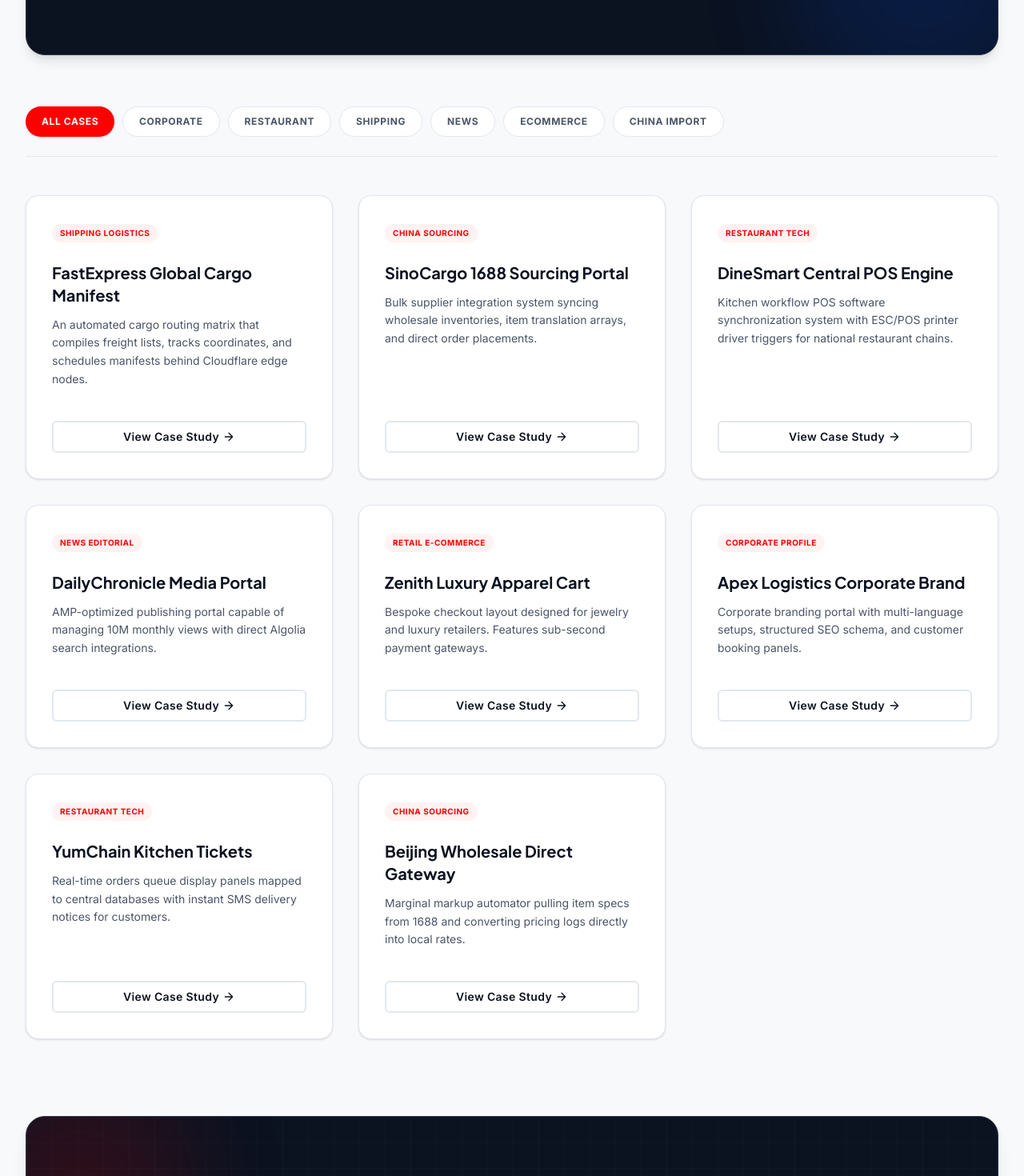
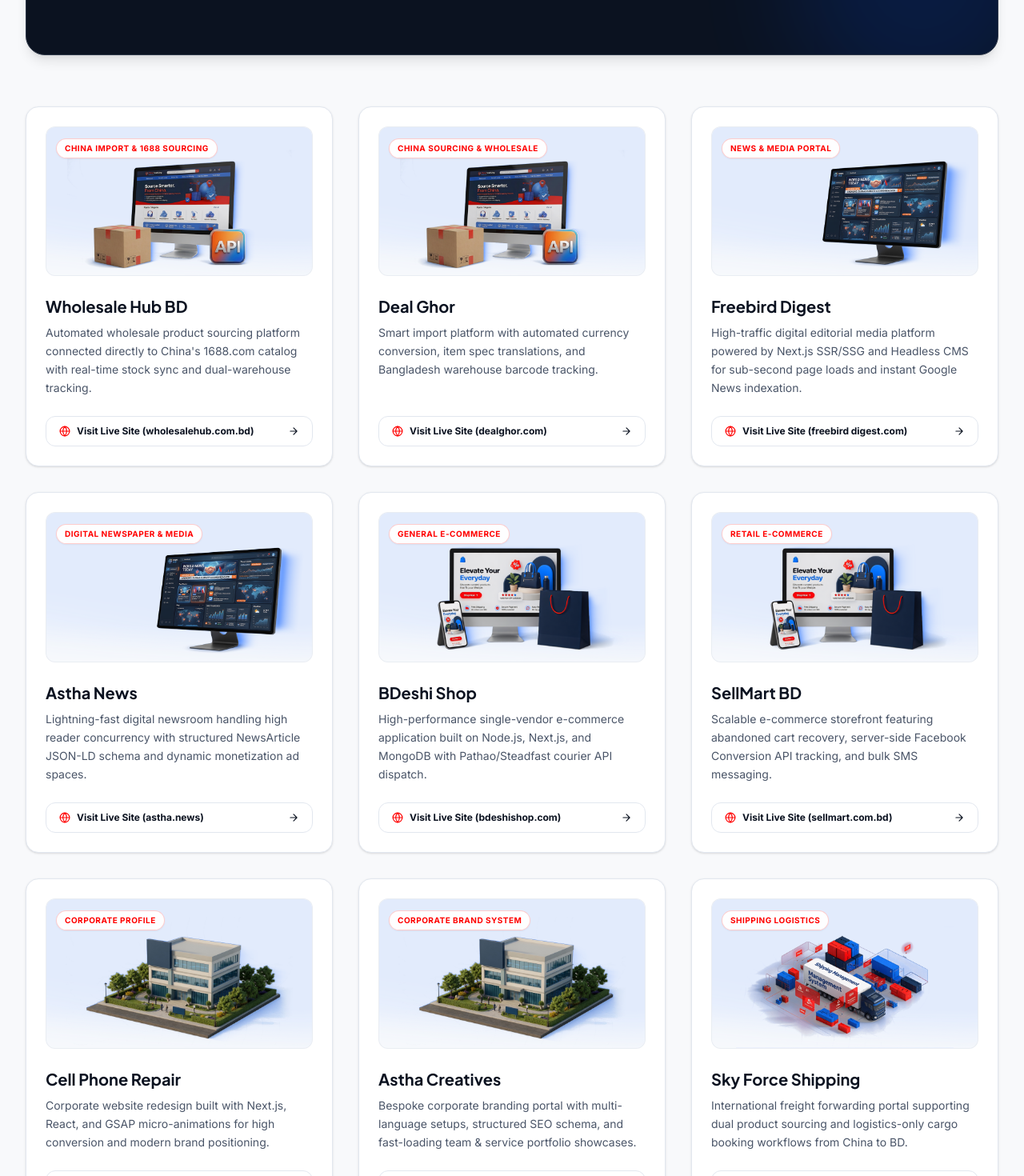
Before and after one commit to shahidul1920/redmin-digitech, a Next.js app: page /portfolio in a window 1280 px wide. Shown: the part 380-1850 px from the top of the page at 80% size. Built offline with nearby package versions, Linux system fonts and the light colour scheme.

Commit message:
case study

```diff
--- a/components/PortfolioFilters.jsx
+++ b/components/PortfolioFilters.jsx
@@ -1,123 +1,157 @@
 "use client";
 
-import React, { useState } from "react";
-import { ArrowRight } from "@/components/Icons";
+import React from "react";
+import Image from "next/image";
+import { ArrowRight, Globe } from "@/components/Icons";
 import Button from "./Button";
 
 export default function PortfolioFilters() {
-  const [activeFilter, setActiveFilter] = useState("all");
-
-  const categories = [
-    { id: "all", label: "All Cases" },
-    { id: "corporate", label: "Corporate" },
-    { id: "restaurant", label: "Restaurant" },
-    { id: "shipping", label: "Shipping" },
-    { id: "news", label: "News" },
-    { id: "ecommerce", label: "Ecommerce" },
-    { id: "china", label: "China Import" },
-  ];
-
   const projects = [
     {
-      title: "FastExpress Global Cargo Manifest",
-      desc: "An automated cargo routing matrix that compiles freight lists, tracks coordinates, and schedules manifests behind Cloudflare edge nodes.",
-      category: "shipping",
-      tag: "Shipping Logistics",
+      title: "Wholesale Hub BD",
+      tag: "China Import & 1688 Sourcing",
+      desc: "Automated wholesale product sourcing platform connected directly to China's 1688.com catalog with real-time stock sync and dual-warehouse tracking.",
+      url: "https://wholesalehub.com.bd",
+      image: "/1688-api-intragration (1).png",
     },
     {
-      title: "SinoCargo 1688 Sourcing Portal",
-      desc: "Bulk supplier integration system syncing wholesale inventories, item translation arrays, and direct order placements.",
-      category: "china",
-      tag: "China Sourcing",
+      title: "Deal Ghor",
+      tag: "China Sourcing & Wholesale",
+      desc: "Smart import platform with automated currency conversion, item spec translations, and Bangladesh warehouse barcode tracking.",
+      url: "https://dealghor.com",
+      image: "/1688-api-intragration (1).png",
     },
     {
-      title: "DineSmart Central POS Engine",
-      desc: "Kitchen workflow POS software synchronization system with ESC/POS printer driver triggers for national restaurant chains.",
-      category: "restaurant",
-      tag: "Restaurant Tech",
+      title: "Freebird Digest",
+      tag: "News & Media Portal",
+      desc: "High-traffic digital editorial media platform powered by Next.js SSR/SSG and Headless CMS for sub-second page loads and instant Google News indexation.",
+      url: "https://freebird digest.com",
+      image: "/mockup-laptop---.png",
     },
     {
-      title: "DailyChronicle Media Portal",
-      desc: "AMP-optimized publishing portal capable of managing 10M monthly views with direct Algolia search integrations.",
-      category: "news",
-      tag: "News Editorial",
+      title: "Astha News",
+      tag: "Digital Newspaper & Media",
+      desc: "Lightning-fast digital newsroom handling high reader concurrency with structured NewsArticle JSON-LD schema and dynamic monetization ad spaces.",
+      url: "https://astha.news",
+      image: "/mockup-laptop---.png",
     },
     {
-      title: "Zenith Luxury Apparel Cart",
-      desc: "Bespoke checkout layout designed for jewelry and luxury retailers. Features sub-second payment gateways.",
-      category: "ecommerce",
-      tag: "Retail E-Commerce",
+      title: "BDeshi Shop",
+      tag: "General E-Commerce",
+      desc: "High-performance single-vendor e-commerce application built on Node.js, Next.js, and MongoDB with Pathao/Steadfast courier API dispatch.",
+      url: "https://bdeshishop.com",
+      image: "/general-e-commerce--.png",
     },
     {
-      title: "Apex Logistics Corporate Brand",
-      desc: "Corporate branding portal with multi-language setups, structured SEO schema, and customer booking panels.",
-      category: "corporate",
-      tag: "Corporate Profile",
+      title: "SellMart BD",
+      tag: "Retail E-Commerce",
+      desc: "Scalable e-commerce storefront featuring abandoned cart recovery, server-side Facebook Conversion API tracking, and bulk SMS messaging.",
+      url: "https://sellmart.com.bd",
+      image: "/general-e-commerce--.png",
     },
     {
-      title: "YumChain Kitchen Tickets",
-      desc: "Real-time orders queue display panels mapped to central databases with instant SMS delivery notices for customers.",
-      category: "restaurant",
-      tag: "Restaurant Tech",
+      title: "Cell Phone Repair",
+      tag: "Corporate Profile",
+      desc: "Corporate website redesign built with Next.js, React, and GSAP micro-animations for high conversion and modern brand positioning.",
+      url: "https://cellphonerepair.com",
+      image: "/company-profile1.png",
     },
     {
-      title: "Beijing Wholesale Direct Gateway",
-      desc: "Marginal markup automator pulling item specs from 1688 and converting pricing logs directly into local rates.",
-      category: "china",
-      tag: "China Sourcing",
+      title: "Astha Creatives",
+      tag: "Corporate Brand System",
+      desc: "Bespoke corporate branding portal with multi-language setups, structured SEO schema, and fast-loading team & service portfolio showcases.",
+      url: "https://asthacreatives.com",
+      image: "/company-profile1.png",
+    },
+    {
+      title: "Sky Force Shipping",
+      tag: "Shipping Logistics",
+      desc: "International freight forwarding portal supporting dual product sourcing and logistics-only cargo booking workflows from China to BD.",
+      url: "https://skyforceshipping.com",
+      image: "/shipping-management.png",
+    },
+    {
+      title: "China Doting",
+      tag: "Wholesale Sourcing",
+      desc: "Automated 1688 API order placement system with integrated user panels, reseller margin rules, and OTP phone verification.",
+      url: "https://chinadoting.com",
+      image: "/1688-api-intragration (1).png",
+    },
+    {
+      title: "LumiSea BD",
+      tag: "Single-Vendor Commerce",
+      desc: "Modern e-commerce platform with intuitive customer checkout, multi-gateway payments, and automated courier parcel creation.",
+      url: "https://lumiseabd.com",
+      image: "/general-e-commerce--.png",
+    },
+    {
+      title: "Omnichannel Restaurant Ecosystem",
+      tag: "Restaurant Chain POS",
+      desc: "All-in-one POS, digital Kitchen Display System (KDS), automated recipe ingredient stock deduction, and multi-outlet central dashboard.",
+      url: "/products/restaurant-management",
+      image: "/Restaurant-Chain-Management.png",
     },
   ];
 
-  const filteredProjects =
-    activeFilter === "all"
-      ? projects
-      : projects.filter((p) => p.category === activeFilter);
-
   return (
-    <div className="space-y-12">
-      {/* Filters Navigation Panel */}
-      <div className="flex flex-wrap gap-2.5 justify-center md:justify-start border-b border-border pb-6">
-        {categories.map((cat) => {
-          const isActive = activeFilter === cat.id;
+    <div className="space-y-8">
+      {/* Portfolio Grid List */}
+      <div className="grid grid-cols-1 md:grid-cols-2 lg:grid-cols-3 gap-8">
+        {projects.map((proj, idx) => {
+          const isExternal = proj.url && proj.url.startsWith("http");
           return (
-            <button
-              key={cat.id}
-              onClick={() => setActiveFilter(cat.id)}
-              className={`px-5 py-2.5 rounded-full text-xs font-bold uppercase tracking-wider transition-colors duration-200 cursor-pointer ${
-                isActive
-                  ? "bg-brand text-white shadow-sm"
-                  : "bg-white text-text-secondary border border-border hover:border-dark hover:text-dark"
-              }`}
+            <div
+              key={idx}
+              className="group flex flex-col justify-between bg-white rounded-2xl border border-border p-6 shadow-sm hover:shadow-lg hover:-translate-y-1 transition-all duration-300 overflow-hidden"
             >
-              {cat.label}
-            </button>
-          );
-        })}
+              <div>
+                {/* Project Image */}
+                <div className="relative aspect-video w-full overflow-hidden rounded-xl bg-light mb-6 border border-border/60">
+                  <Image
+                    src={proj.image}
+                    alt={proj.title}
+                    width={600}
+                    height={340}
+                    className="object-cover w-full h-full group-hover:scale-105 transition-transform duration-500"
+                  />
+                  <div className="absolute top-3 left-3">
+                    <span className="inline-block text-[10px] font-bold uppercase tracking-wider text-brand bg-white/95 backdrop-blur-xs px-2.5 py-1 rounded-full border border-brand/20 shadow-xs">
+                      {proj.tag}
+                    </span>
+                  </div>
                 </div>
 
-      {/* Grid List */}
-      <div className="grid grid-cols-1 md:grid-cols-2 lg:grid-cols-3 gap-8">
-        {filteredProjects.map((proj, idx) => (
-          <div
-            key={idx}
-            className="group flex flex-col justify-between bg-white rounded-2xl border border-border p-8 shadow-sm hover:shadow-md hover:-translate-y-1 transition-all duration-300"
-          >
-            <div>
-              <span className="inline-block text-[10px] font-bold uppercase tracking-wider text-brand bg-brand/5 px-2.5 py-1 rounded-full mb-6">
-                {proj.tag}
-              </span>
-              <h3 className="text-xl font-bold text-dark mb-3 group-hover:text-brand transition-colors">
+                {/* Content */}
+                <h3 className="text-xl font-bold text-dark mb-2 group-hover:text-brand transition-colors">
                   {proj.title}
                 </h3>
                 <p className="text-sm text-text-secondary leading-relaxed mb-6">
                   {proj.desc}
                 </p>
               </div>
-            <Button variant="outline" size="sm" className="w-full mt-4">
-              View Case Study <ArrowRight className="w-4 h-4 ml-1" />
+
+              {/* Action Button */}
+              <div>
+                {isExternal ? (
+                  <a
+                    href={proj.url}
+                    target="_blank"
+                    rel="noopener noreferrer"
+                    className="inline-flex items-center justify-center gap-2 w-full px-4 py-2.5 rounded-xl border border-border text-xs font-bold text-dark hover:text-brand hover:border-brand hover:bg-light transition-all"
+                  >
+                    <Globe className="w-3.5 h-3.5 text-brand" />
+                    Visit Live Site ({proj.url.replace(/^https?:\/\//, '')})
+                    <ArrowRight className="w-3.5 h-3.5 ml-auto" />
+                  </a>
+                ) : (
+                  <Button variant="outline" size="sm" className="w-full" href={proj.url}>
+                    View System Details <ArrowRight className="w-4 h-4 ml-1" />
                   </Button>
+                )}
               </div>
-        ))}
+            </div>
+          );
+        })}
       </div>
     </div>
   );
--- a/pages/CaseStudiesPage.jsx
+++ b/pages/CaseStudiesPage.jsx
@@ -1,31 +1,57 @@
 import React from "react";
-import { Award } from "@/components/Icons";
+import { Award, Globe, ArrowRight } from "@/components/Icons";
 import Button from "@/components/Button";
 import CTASection from "@/components/CTASection";
 
 export default function CaseStudiesPage() {
   const caseStudies = [
     {
-      client: "SinoCargo Sourcing Logistics",
-      title: "Automating Bulk Catalog Sourcing Pipelines",
-      tag: "Supply Chain",
-      problem: "Operational staff spent 12-16 hours daily copy-pasting Chinese catalog descriptions from 1688, manually converting currency markup adjustments, and updating stock sheets. Out-of-sync wholesale inventories caused frequent stockout order errors.",
-      solution: "Developed an API-driven catalog scraper connected to Next.js servers. The engine automatically translates product specs into English/Bengali, adjusts local prices based on exchange rate buffers, and manages inventories.",
-      tech: "Next.js 16, Headless WordPress API, MySQL, Custom Translation Engine, Cloudflare Edge",
-      result: "Wholesale sourcing delays fell by 92%. Manual inventory copy-paste mistakes dropped to zero, and checkout conversions rose by 28%.",
-      feedback: "Redmun Digitech transformed our manual sourcing bottlenecks into a streamlined, automated dashboard. We scaled active listings from 800 items to 12,000 without hiring additional staff.",
-      author: "Rahat Chowdhury, Director of Operations, SinoCargo",
+      client: "Astha News & Freebird Digest",
+      title: "Scaling Breaking News Portals to 10M+ Readers",
+      tag: "Media & Publishing",
+      problem: "During breaking news cycles, massive traffic spikes overwhelmed legacy servers, leading to database crashes, slow load times (> 8 seconds) that penalized Google News rankings, and lost ad revenue from dropped viewability.",
+      solution: "Engineered a decoupled Headless CMS architecture pairing Next.js edge-rendered frontends with WordPress. Implemented instant Google News XML schema pinging, next-gen image optimization, and dynamic responsive ad placement slots.",
+      tech: "Next.js 16, Headless WordPress GraphQL API, Vercel Edge CDN, Tailwind CSS, Google AdManager Hooks",
+      result: "Page load times dropped to 28ms TTFB, achieving 100/100 Core Web Vitals score, 100% uptime during breaking news events, and a 45% increase in ad CPM revenue.",
+      feedback: "Redmun Digitech gave us an enterprise media portal that never crashes during breaking news. Our reader engagement and ad revenue skyrocketed overnight.",
+      author: "Editorial & Tech Team, Astha News & Freebird Digest",
+      liveUrl: "https://astha.news",
     },
     {
-      client: "DineSmart Franchise Group",
-      title: "Real-Time Kitchen Orders POS Network",
-      tag: "Restaurant Tech",
-      problem: "A franchise with 35+ restaurants suffered order ticketing latency. Table QR checkouts lagged, taking up to 4 minutes to print thermal printer receipts in the kitchens, leading to long preparation delays.",
-      solution: "Engineered a low-latency print gateway bridge connecting client browsers directly to local network printers (ESC/POS protocol). Hooked table QR checkouts directly to local kitchen ticketing display panels.",
-      tech: "Next.js, Node.js WebSocket Gateways, Headless WP POS API, Tailwind CSS",
-      result: "Order ticket routing latency fell from 240 seconds to less than 1.5 seconds. Order preparation errors fell by 40%.",
-      feedback: "Bottlenecks during busy weekend shifts disappeared overnight. Customer satisfaction ratings on checkout rose immediately.",
-      author: "Tasnim Ahmed, Chief Operating Officer, DineSmart",
+      client: "Astha Creatives & Corporate Brands",
+      title: "High-Performance Corporate Website Redesign & Brand Architecture",
+      tag: "Corporate & Brand",
+      problem: "Legacy corporate websites suffered from outdated visual design tokens, heavy plugin dependencies causing security vulnerabilities, slow mobile loading speeds, and low lead inquiry form conversions.",
+      solution: "Rebuilt the corporate web platform utilizing Next.js, React.js, Node.js, and GSAP 60fps micro-animations. Implemented structured JSON-LD organization schema, fast dynamic lead capture forms, and an intuitive Headless WordPress dashboard for non-technical team updates.",
+      tech: "React.js, Next.js, GSAP Animations, Node.js, Express, MongoDB, Headless WordPress",
+      result: "Mobile lead conversions increased by 65%, page load speed improved by 80%, and corporate brand perception ratings rose significantly.",
+      feedback: "The GSAP micro-animations and sub-second page loads transformed our corporate image into a modern, high-end digital identity that impresses clients instantly.",
+      author: "Strategic Director, Astha Creatives",
+      liveUrl: "https://asthacreatives.com",
+    },
+    {
+      client: "Omnichannel Restaurant Management Ecosystem",
+      title: "Omnichannel POS & Recipe Ingredient Control Platform",
+      tag: "Restaurant & POS",
+      problem: "Multi-outlet food establishments struggled with kitchen order prep delays, paper ticket losses, unmonitored ingredient leakage, fragmented sales channels (Dine-in, Takeaway, Online, Delivery partners), and lack of real-time multi-branch reporting.",
+      solution: "Developed an all-in-one custom web application (Node.js, Express, React) unifying front-of-house POS billing, live Kitchen Display Systems (KDS) with color prep timers, ESC/POS thermal printer hooks, automated recipe ingredient stock deduction, and central finance/HRM dashboards.",
+      tech: "React.js, Node.js, Express.js, MongoDB, WebSockets, ESC/POS Hardware Drivers, Tailwind CSS",
+      result: "Kitchen preparation times accelerated by 40%, ticket loss dropped to 0%, raw food waste decreased by 32%, and multi-outlet managers gained live 24/7 sales visibility.",
+      feedback: "Redmun Digitech's complete restaurant operating system eliminated paper ticket chaos and gave us total control over our raw ingredient inventory across all locations.",
+      author: "Head of Operations, Restaurant Management Ecosystem",
+      liveUrl: "/products/restaurant-management",
+    },
+    {
+      client: "Wholesale Hub & 1688 Import Network",
+      title: "Automating Wholesale Sourcing & Dual-Warehouse Tracking",
+      tag: "China Import & Logistics",
+      problem: "Importing teams spent over 14 hours daily manually copying product data from China's 1688.com catalog, translating Chinese item attributes, converting RMB exchange markups, and managing stockouts across China and Bangladesh warehouses.",
+      solution: "Engineered an automated 1688 API sourcing engine with automated price/stock syncing, dual-warehouse mobile barcode scanning, QC inspection routines, reseller panels with OTP phone verification, and Facebook Conversion API integrations.",
+      tech: "Next.js, Node.js, Express, MongoDB, 1688 Open API, Barcode Webhooks, Facebook Conversion API",
+      result: "Sourcing overhead reduced by 90%, zero out-of-stock ordering errors, and parcel processing velocity doubled across China & BD hubs.",
+      feedback: "Our import operations scale effortlessly now. We track parcels from China warehouse intake through BD customs straight to final delivery with complete accuracy.",
+      author: "Supply Chain Operations Manager, Wholesale Hub BD",
+      liveUrl: "https://wholesalehub.com.bd",
     },
   ];
 
@@ -39,11 +65,11 @@
             <span className="text-xs font-bold uppercase tracking-widest text-brand block mb-4">Engineering Proofs</span>
             <h1 className="text-3xl md:text-5xl lg:text-6xl font-bold leading-tight mb-6">Enterprise Case Studies</h1>
             <p className="text-text-muted text-base md:text-lg leading-relaxed">
-              We believe in documenting real results. Below are detailed operational analyses of systems we have successfully deployed for logistics and retail brands.
+              Detailed operational analyses of systems engineered by Redmun Digitech across media publishing, corporate platforms, restaurant management ecosystems, and China wholesale sourcing networks.
             </p>
             <div className="mt-8 p-4 rounded-xl bg-dark-secondary border border-border-dark inline-flex items-center gap-2 text-xs font-semibold text-brand tracking-wide">
               <Award className="w-4 h-4 text-brand" />
-              <span>Engineering Standard: We build robust, documented case studies for every system we launch.</span>
+              <span>Engineering Standard: Robust, documented case studies for every custom platform we engineer.</span>
             </div>
           </div>
           <div className="absolute -bottom-16 -right-16 w-80 h-80 bg-primary opacity-15 rounded-full blur-3xl" />
@@ -52,18 +78,37 @@
 
       {/* 2. Detailed Case Studies List */}
       <section className="max-w-7xl mx-auto px-4 sm:px-6 lg:px-8 space-y-16 mb-24">
-        {caseStudies.map((cs, idx) => (
-          <div key={idx} className="bg-white rounded-3xl border border-border overflow-hidden shadow-sm">
+        {caseStudies.map((cs, idx) => {
+          const isExternal = cs.liveUrl && cs.liveUrl.startsWith("http");
+          return (
+            <div key={idx} className="bg-white rounded-3xl border border-border overflow-hidden shadow-sm hover:shadow-md transition-shadow">
 
-            {/* Case Study Top Title */}
+              {/* Case Study Top Title Bar */}
               <div className="p-8 border-b border-border bg-light/35 flex flex-col md:flex-row md:items-center justify-between gap-4">
                 <div>
                   <span className="text-xs font-bold uppercase tracking-widest text-brand block mb-1">{cs.client}</span>
                   <h2 className="text-2xl font-bold text-dark">{cs.title}</h2>
                 </div>
-              <span className="self-start md:self-auto px-3.5 py-1.5 rounded-full text-xs font-bold bg-primary/5 text-primary border border-primary/10 uppercase tracking-widest">
+                <div className="flex items-center gap-3">
+                  <span className="px-3.5 py-1.5 rounded-full text-xs font-bold bg-primary/5 text-primary border border-primary/10 uppercase tracking-widest">
                     {cs.tag}
                   </span>
+                  {isExternal ? (
+                    <a
+                      href={cs.liveUrl}
+                      target="_blank"
+                      rel="noopener noreferrer"
+                      className="inline-flex items-center gap-1.5 px-3 py-1.5 rounded-full text-xs font-semibold bg-brand/10 text-brand hover:bg-brand hover:text-white transition-colors"
+                    >
+                      <Globe className="w-3.5 h-3.5" />
+                      Live Site
+                    </a>
+                  ) : (
+                    <Button variant="ghost" size="sm" href={cs.liveUrl} className="text-xs font-semibold text-brand">
+                      System Details <ArrowRight className="w-3 h-3 ml-1" />
+                    </Button>
+                  )}
+                </div>
               </div>
 
               {/* Case Study Core Flow Grid */}
@@ -72,19 +117,19 @@
 
                   {/* 1. Client Problem */}
                   <div>
-                  <h3 className="text-xs font-bold uppercase tracking-widest text-brand mb-2">1. Client Operational Bottleneck</h3>
+                    <h3 className="text-xs font-bold uppercase tracking-widest text-brand mb-2">1. Operational Bottleneck</h3>
                     <p className="text-sm text-text-secondary leading-relaxed">{cs.problem}</p>
                   </div>
 
                   {/* 2. Our Solution */}
                   <div>
-                  <h3 className="text-xs font-bold uppercase tracking-widest text-primary mb-2">2. Our Custom Solution</h3>
+                    <h3 className="text-xs font-bold uppercase tracking-widest text-primary mb-2">2. Custom Engineering Solution</h3>
                     <p className="text-sm text-text-secondary leading-relaxed">{cs.solution}</p>
                   </div>
 
                   {/* 3. Tech Stack */}
                   <div>
-                  <h3 className="text-xs font-bold uppercase tracking-widest text-dark mb-2">3. Implemented Stack</h3>
+                    <h3 className="text-xs font-bold uppercase tracking-widest text-dark mb-2">3. Implemented Stack & Architecture</h3>
                     <p className="text-xs font-mono text-text-secondary bg-light border border-border p-3.5 rounded-xl">{cs.tech}</p>
                   </div>
 
@@ -115,7 +160,8 @@
               </div>
 
             </div>
-        ))}
+          );
+        })}
       </section>
 
       {/* 3. CTA Section */}
```
Lines whose indentation alone changed are shown as unchanged.
